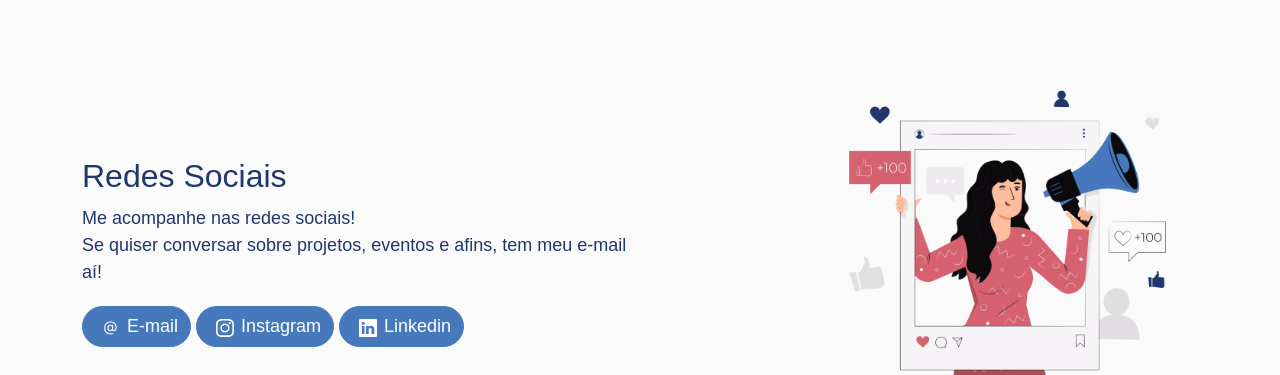
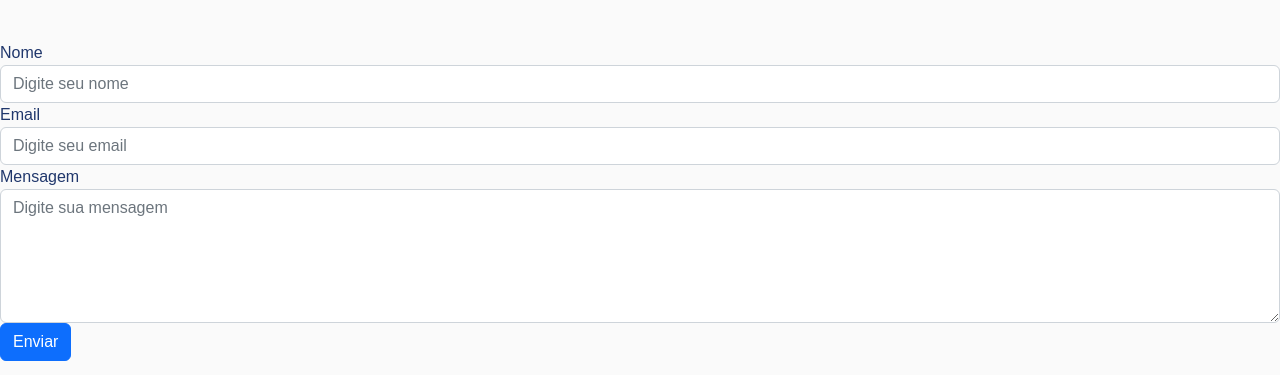
Before and after one commit to guilhermehub12/menina-de-ux-react, a React (Vite) app: page /contatos in a window 1280 px wide. Shown: the part 425-800 px from the top of the page. Built offline with nearby package versions, Linux system fonts and the light colour scheme.

Commit message:
feat: contact form with formik and yup

```diff
--- a/package.json
+++ b/package.json
@@ -13,12 +13,14 @@
     "@popperjs/core": "^2.11.6",
     "aos": "^2.3.4",
     "bootstrap": "^5.2.3",
+    "formik": "^2.2.9",
     "isotope-layout": "^3.0.6",
     "react": "^18.2.0",
     "react-bootstrap": "^2.7.2",
     "react-bootstrap-icons": "^1.10.2",
     "react-dom": "^18.2.0",
-    "react-router-dom": "^6.8.1"
+    "react-router-dom": "^6.8.1",
+    "yup": "^1.0.0"
   },
   "devDependencies": {
     "@types/react": "^18.0.28",
--- /dev/null
+++ b/src/components/Form/ContatoForm.css
@@ -0,0 +1,41 @@
+.contact-form {
+    display: grid;
+    margin: 0 auto;
+    max-width: 85em;
+    background-color: #aa6d6d;
+    padding: 50px;
+    border-radius: 10px;
+}
+
+.contact-form input,
+.contact-form textarea {
+    background-color: #f6f6f6;
+    border: none;
+    border-radius: 5px;
+    padding: 10px;
+    margin-bottom: 20px;
+    font-size: 16px;
+    color: #333;
+}
+
+.contact-form input::placeholder,
+.contact-form textarea::placeholder {
+    color: #999;
+}
+
+.contact-form button {
+    background-color: #fd5058;
+    border: none;
+    border-radius: 30px;
+    padding: 15px 30px;
+    font-size: 1.5rem;
+    font-weight: bold;
+    text-transform: uppercase;
+    letter-spacing: 1px;
+    margin-top: 30px;
+    transition: all 0.3s ease-in-out;
+}
+
+.contact-form button:hover {
+    background-color: #e02e3d;
+}
--- /dev/null
+++ b/src/components/Form/ContatoForm.jsx
@@ -0,0 +1,102 @@
+import { Formik, Form, Field, ErrorMessage } from "formik";
+import * as Yup from "yup";
+
+function ContatoForm() {
+  const initialValues = {
+    name: "",
+    email: "",
+    message: "",
+  };
+
+  const validationSchema = Yup.object().shape({
+    name: Yup.string().required("Por favor, informe seu nome"),
+    email: Yup.string()
+      .email("Por favor, informe um endereço de email válido")
+      .required("Por favor, informe seu endereço de email"),
+    message: Yup.string().required("Por favor, escreva uma mensagem"),
+  });
+
+  const onSubmit = async (values, { resetForm }) => {
+    const response = await fetch("/", {
+      method: "POST",
+      headers: { "Content-Type": "application/x-www-form-urlencoded" },
+      body: new URLSearchParams(values).toString(),
+    });
+    if (response.status === 200) {
+      resetForm();
+      alert("Obrigado pelo seu contato! Responderemos em breve.");
+    }
+  };
+
+  return (
+    <Formik
+      initialValues={initialValues}
+      validationSchema={validationSchema}
+      onSubmit={onSubmit}
+    >
+      {({ errors, touched }) => (
+        <Form name="contato" method="POST" data-netlify="true">
+          <input type="hidden" name="form-name" value="contato" />
+          <div className="form-group">
+            <label htmlFor="name">Nome</label>
+            <Field
+              className={`form-control ${
+                errors.name && touched.name ? "is-invalid" : ""
+              }`}
+              name="name"
+              id="name"
+              placeholder="Digite seu nome"
+            />
+            <ErrorMessage
+              name="name"
+              component="div"
+              className="invalid-feedback"
+            />
+          </div>
+
+          <div className="form-group">
+            <label htmlFor="email">Email</label>
+            <Field
+              className={`form-control ${
+                errors.email && touched.email ? "is-invalid" : ""
+              }`}
+              name="email"
+              id="email"
+              placeholder="Digite seu email"
+            />
+            <ErrorMessage
+              name="email"
+              component="div"
+              className="invalid-feedback"
+            />
+          </div>
+
+          <div className="form-group">
+            <label htmlFor="message">Mensagem</label>
+            <Field
+              className={`form-control ${
+                errors.message && touched.message ? "is-invalid" : ""
+              }`}
+              name="message"
+              id="message"
+              as="textarea"
+              rows={5}
+              placeholder="Digite sua mensagem"
+            />
+            <ErrorMessage
+              name="message"
+              component="div"
+              className="invalid-feedback"
+            />
+          </div>
+
+          <button type="submit" className="btn btn-primary">
+            Enviar
+          </button>
+        </Form>
+      )}
+    </Formik>
+  );
+}
+
+export default ContatoForm;
--- a/src/routes/Contatos.jsx
+++ b/src/routes/Contatos.jsx
@@ -3,12 +3,14 @@ import Header from "../components/Header/Header.jsx";
 import Telegram from "../components/Telegram/Telegram.jsx";
 import Contato from "../components/Contato/Contato.jsx";
 import Footer from "../components/Footer/Footer.jsx";
+import ContatoForm from "../components/Form/ContatoForm.jsx";
 
 function Contatos() {
   return (
     <>
       <Header />
       <Telegram />
+      <ContatoForm />
       <Contato />
       <Footer />
     </>
```
Also changed, not shown: 1 other file (tests, documents, lock files or other folders).
